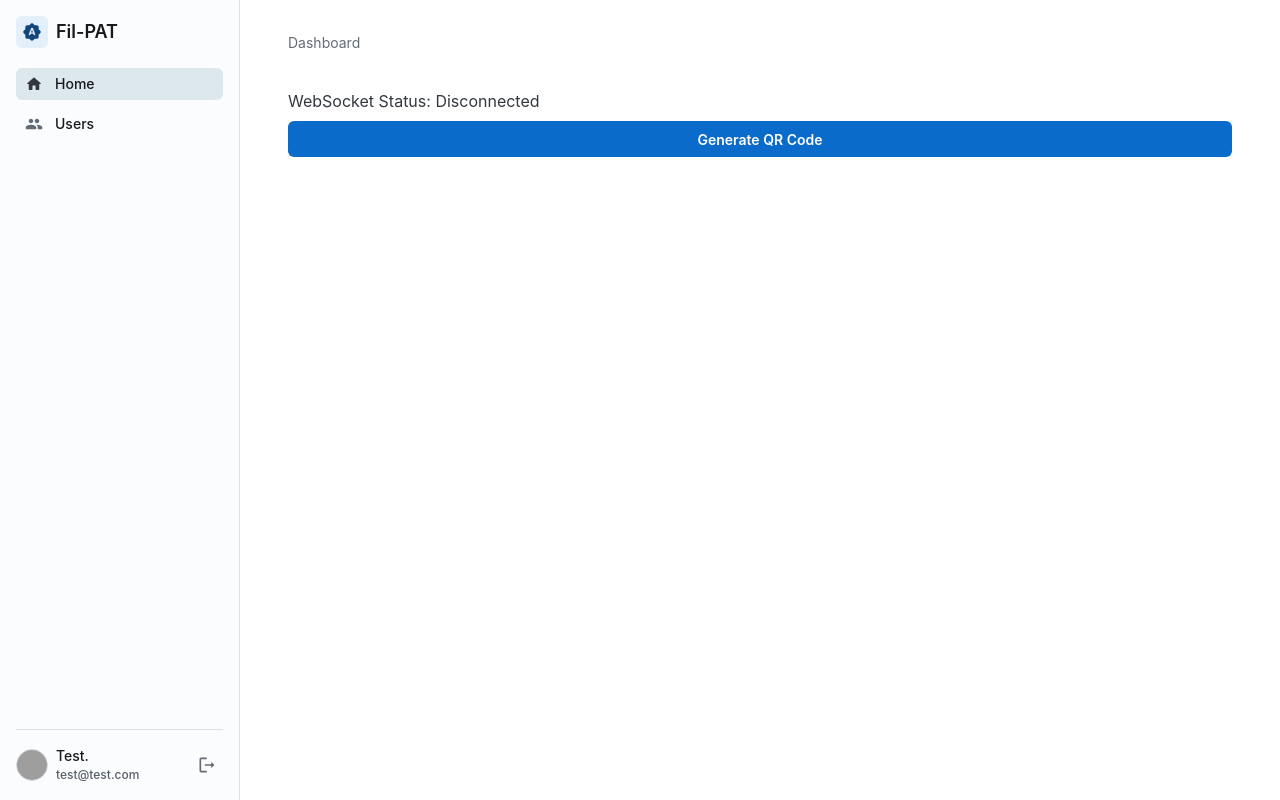
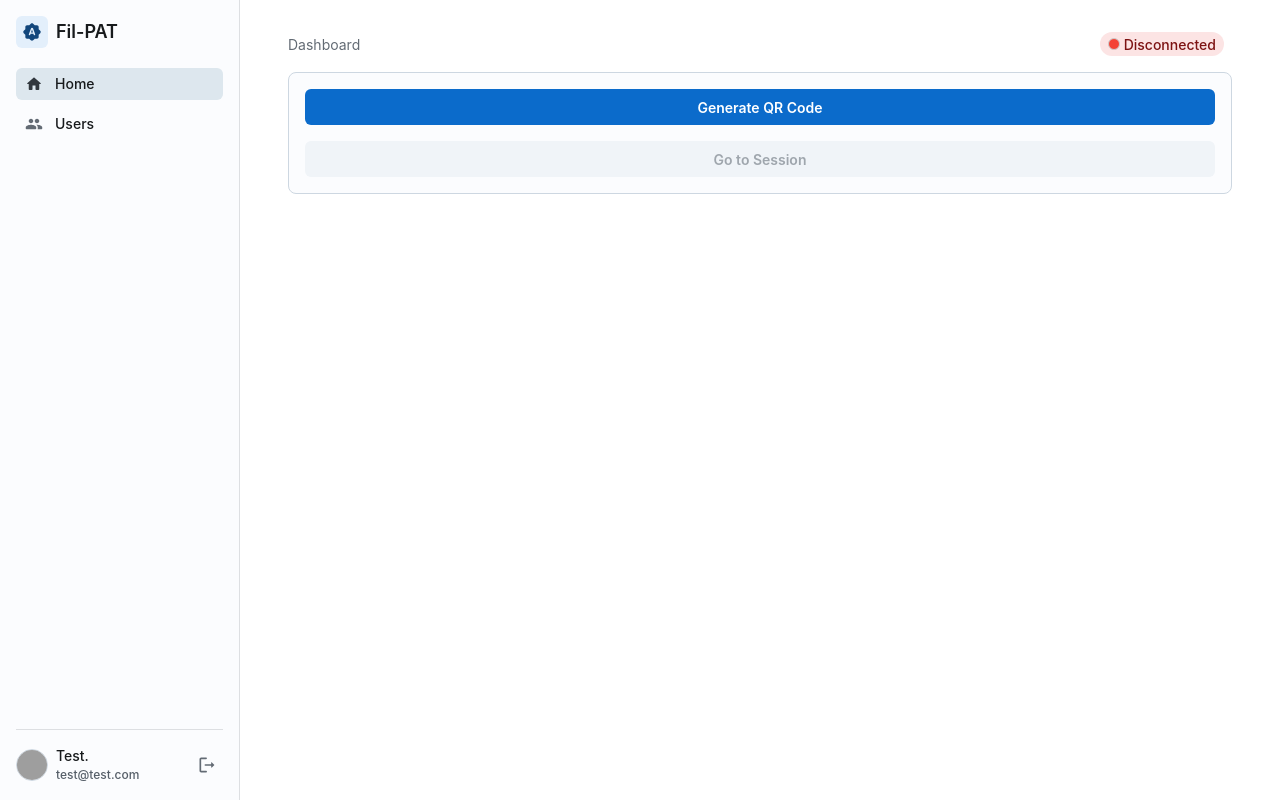
Before and after one commit to orayanics/fil-pat, a Next.js app: page /dashboard in a window 1280 px wide. Built offline with nearby package versions, Linux system fonts and the light colour scheme; no server answers; grey boxes are pictures that could not be loaded.

Commit message:
ui: visual enhancement

```diff
--- /dev/null
+++ b/src/app/patient/PatientHeader.tsx
@@ -0,0 +1,35 @@
+import React from "react";
+import { Box, Chip } from "@mui/joy";
+import { useSocketContext } from "@/context/SocketProvider";
+
+export default function PatientHeader() {
+  const { isConnected } = useSocketContext();
+  return (
+    <Box
+      sx={{
+        display: "flex",
+        alignItems: "center",
+        gap: "12px",
+        justifyContent: "center",
+        zIndex: 1000,
+        position: "sticky",
+        top: 0,
+        backgroundColor: "#fff",
+        padding: 1,
+      }}
+      borderBottom={1}
+      borderColor="divider"
+    >
+      <p>Fil-PAT</p>
+      {isConnected ? (
+        <Chip variant="soft" color="success">
+          Connected
+        </Chip>
+      ) : (
+        <Chip variant="soft" color="danger">
+          Disconnected
+        </Chip>
+      )}
+    </Box>
+  );
+}
--- a/src/app/patient/page.tsx
+++ b/src/app/patient/page.tsx
@@ -2,33 +2,48 @@
 
 import Image from "next/image";
 import { useSocketContext } from "@/context/SocketProvider";
+import { Box } from "@mui/joy";
+
+import PatientHeader from "./PatientHeader";
 
 export default function Patient() {
   const { isConnected, qrData } = useSocketContext();
 
   return (
-    <div style={{ padding: "20px", textAlign: "center" }}>
-      <h1>Patient Page</h1>
-
-      <div style={{ marginTop: "20px" }}>
-        <p>WebSocket Status: {isConnected ? "Connected" : "Disconnected"}</p>
-      </div>
-
+    <>
+      <PatientHeader />
+      <Box
+        style={{ padding: 6, textAlign: "center", height: "100dvh" }}
+        display={"flex"}
+        flexDirection="column"
+        justifyContent="center"
+        alignItems="center"
+      >
         {qrData && qrData.qrData && (
-        <div style={{ marginTop: "30px" }}>
-          <h2>Session QR Code</h2>
-          <p>Session ID: {qrData.sessionId}</p>
+          <Box
+            style={{ marginTop: "30px" }}
+            display={"flex"}
+            flexDirection="column"
+            alignItems="center"
+          >
             <Image
               src={qrData.qrData || ""}
               alt="Session QR Code"
-            width={200}
-            height={200}
-            style={{ border: "1px solid #ddd", borderRadius: "8px" }}
+              width={500}
+              height={500}
+              style={{
+                border: "1px solid #ddd",
+                borderRadius: "8px",
+                padding: 2,
+                backgroundColor: "#f9f9f9",
+                boxShadow: "0 2px 4px rgba(0,0,0,0.1)",
+              }}
             />
+
             <p style={{ marginTop: "10px", fontSize: "14px", color: "#666" }}>
               Scan this QR code to join the session
             </p>
-        </div>
+          </Box>
         )}
 
         {!qrData && isConnected && (
@@ -36,6 +51,7 @@ export default function Patient() {
             <p>Waiting for QR code to be generated...</p>
           </div>
         )}
-    </div>
+      </Box>
+    </>
   );
 }
--- a/src/components/Layout/PrivateLayout.tsx
+++ b/src/components/Layout/PrivateLayout.tsx
@@ -6,6 +6,7 @@ import Box from "@mui/joy/Box";
 import Breadcrumbs from "./Breadcrumbs";
 import PrivateHeader from "./PrivateHeader";
 import PrivateSidebar from "./PrivateSidebar";
+import { PageStatus } from "@/components/Page";
 
 export default function PrivateLayout({ children }: { children: ReactNode }) {
   return (
@@ -34,7 +35,18 @@ export default function PrivateLayout({ children }: { children: ReactNode }) {
             gap: 1,
           }}
         >
-          <Breadcrumbs />
+          <Box
+            sx={{
+              display: "flex",
+              justifyContent: "space-between",
+              alignItems: "center",
+              gap: 2,
+            }}
+          >
+            <Breadcrumbs />
+            <PageStatus />
+          </Box>
+
           {children}
         </Box>
       </Box>
--- /dev/null
+++ b/src/components/Page/PageStatus.tsx
@@ -0,0 +1,63 @@
+import React from "react";
+import { Box, Chip } from "@mui/joy";
+import { useSocketContext } from "@/context/SocketProvider";
+
+export default function PageStatus() {
+  const { isConnected } = useSocketContext();
+  return (
+    <Box
+      sx={{
+        display: "flex",
+        alignItems: "center",
+        gap: "12px",
+        justifyContent: "center",
+        zIndex: 1000,
+        position: "sticky",
+        top: 0,
+        backgroundColor: "#fff",
+        padding: 1,
+      }}
+      borderColor="divider"
+    >
+      {isConnected ? (
+        <Chip
+          startDecorator={
+            <span
+              style={{
+                display: "inline-block",
+                width: 12,
+                height: 12,
+                borderRadius: "50%",
+                backgroundColor: "#4caf50",
+                border: "1px solid #ccc",
+              }}
+            />
+          }
+          variant="soft"
+          color="success"
+        >
+          Connected
+        </Chip>
+      ) : (
+        <Chip
+          startDecorator={
+            <span
+              style={{
+                display: "inline-block",
+                width: 12,
+                height: 12,
+                borderRadius: "50%",
+                backgroundColor: "#f44336",
+                border: "1px solid #ccc",
+              }}
+            />
+          }
+          variant="soft"
+          color="danger"
+        >
+          Disconnected
+        </Chip>
+      )}
+    </Box>
+  );
+}
--- /dev/null
+++ b/src/components/Page/index.ts
@@ -0,0 +1,3 @@
+import PageStatus from "./PageStatus";
+
+export { PageStatus };
--- a/src/modules/dashboard/DashboardQR.tsx
+++ b/src/modules/dashboard/DashboardQR.tsx
@@ -1,6 +1,6 @@
 "use client";
 
-import { Button } from "@mui/joy";
+import { Card, Button, Box, Typography } from "@mui/joy";
 import Image from "next/image";
 import { redirect } from "next/navigation";
 
@@ -8,7 +8,7 @@ import useQr from "./useQr";
 import { useSocketContext } from "@/context/SocketProvider";
 
 export default function DashboardQR() {
-  const { socket, isConnected } = useSocketContext();
+  const { socket } = useSocketContext();
   const { qrCode, sessionId, buildSessionUrl, generate } = useQr({ socket });
 
   const handleGoToSession = (link: string | null) => {
@@ -18,24 +18,46 @@ export default function DashboardQR() {
   };
 
   return (
-    <>
-      <div style={{ marginTop: "20px" }}>
-        <p>WebSocket Status: {isConnected ? "Connected" : "Disconnected"}</p>
-      </div>
-
-      <Button onClick={() => generate("patient")}>Generate QR Code</Button>
+    <Card
+      orientation="horizontal"
+      sx={{ padding: 2, gap: 2, flexWrap: "wrap" }}
+    >
       {qrCode && (
         <>
           <Image src={qrCode} alt={qrCode} width={200} height={200} />
-          <Button
-            onClick={() =>
-              handleGoToSession(buildSessionUrl("clinician", sessionId || ""))
-            }
-          >
-            Go to Session
-          </Button>
         </>
       )}
-    </>
+
+      <Box
+        sx={{
+          display: "flex",
+          flexDirection: "column",
+          gap: 2,
+          flexWrap: "wrap",
+        }}
+        flexGrow={1}
+      >
+        {qrCode && (
+          <>
+            <Typography level="h2" fontSize="lg">
+              Generated QR Code
+            </Typography>
+            <Typography level="body-md" sx={{ mb: 1 }}>
+              This QR code is used to access the session by the patient.
+            </Typography>
+          </>
+        )}
+
+        <Button onClick={() => generate("patient")}>Generate QR Code</Button>
+        <Button
+          onClick={() =>
+            handleGoToSession(buildSessionUrl("clinician", sessionId || ""))
+          }
+          disabled={!sessionId || !qrCode}
+        >
+          Go to Session
+        </Button>
+      </Box>
+    </Card>
   );
 }
```
Lines whose indentation alone changed are shown as unchanged.
